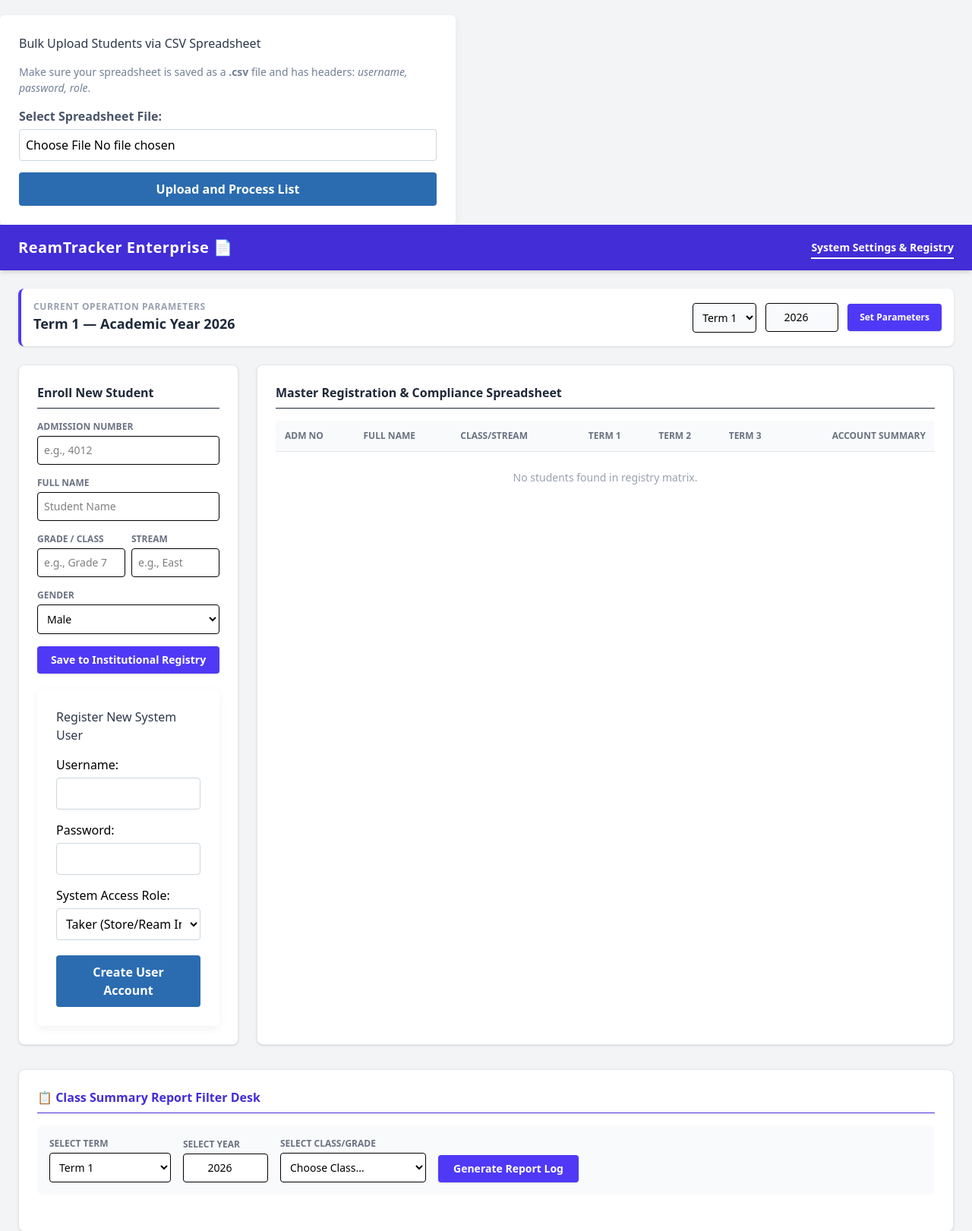
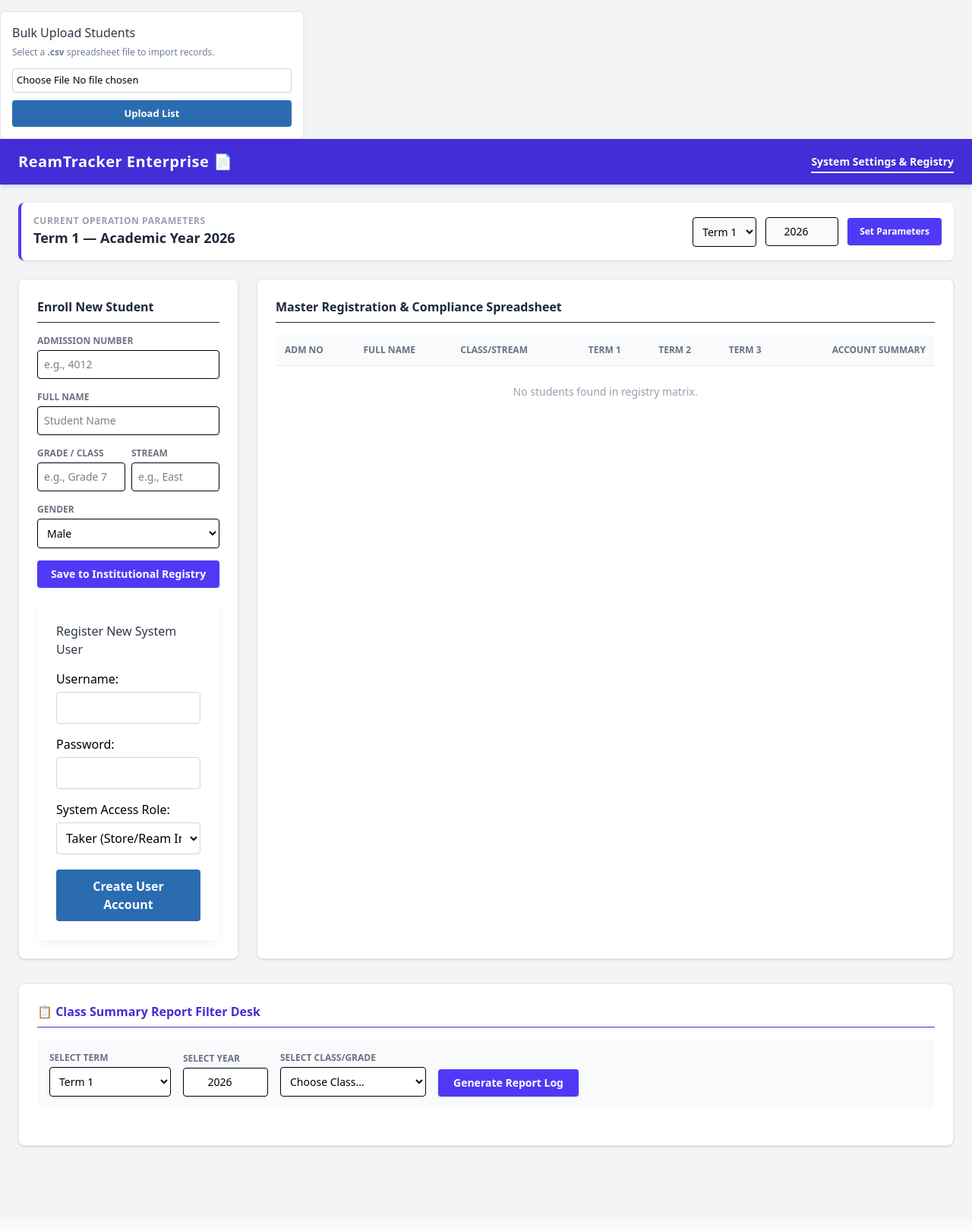
Before and after one commit to erickodhi/Ream-management, a Flask app: page /admin in a window 1280 px wide. Shown: the part 44-1665 px from the top of the page at 76% size. After the commit the page ends 1555 px from the top, so only its background shows below. Run offline with Flask 3, Linux system fonts and the light colour scheme; a user stored in the database is signed in; data comes from the database, SQL or seed files in the repository; data that the repository does not hold is empty.

Commit message:
Make CSV upload form more compact

```diff
--- a/templates/admin.html
+++ b/templates/admin.html
@@ -27,22 +27,19 @@
     </div>
   {% endif %}
 {% endwith %}
-  <div style="max-width: 600px; background: #fff; padding: 25px; border-radius: 6px; box-shadow: 0 4px 12px rgba(0,0,0,0.05); margin-top: 20px;">
-    <h3 style="margin-bottom: 15px; color: #2d3748;">Bulk Upload Students via CSV Spreadsheet</h3>
-    <p style="color: #718096; font-size: 14px; margin-bottom: 15px;">
-        Make sure your spreadsheet is saved as a <strong>.csv</strong> file and has headers: <em>username, password, role</em>.
-    </p>
+  <div style="max-width: 400px; background: #fff; padding: 15px; border-radius: 6px; box-shadow: 0 2px 8px rgba(0,0,0,0.06); margin-top: 15px; border: 1px solid #e2e8f0;">
+    <h4 style="margin: 0 0 5px 0; color: #2d3748; font-size: 16px;">Bulk Upload Students</h4>
+    <p style="color: #718096; font-size: 12px; margin: 0 0 12px 0;">Select a <strong>.csv</strong> spreadsheet file to import records.</p>
 
     <form action="{{ url_for('upload_students') }}" method="POST" enctype="multipart/form-data">
-        <div style="margin-bottom: 15px;">
-            <label style="display: block; margin-bottom: 5px; font-weight: bold; color: #4a5568;">Select Spreadsheet File:</label>
-            <input type="file" name="csv_file" accept=".csv" required style="width: 100%; padding: 8px; border: 1px solid #cbd5e0; border-radius: 4px;">
+        <div style="margin-bottom: 10px;">
+            <input type="file" name="csv_file" accept=".csv" required style="width: 100%; padding: 5px; border: 1px solid #cbd5e0; border-radius: 4px; font-size: 13px; box-sizing: border-box;">
         </div>
-        <button type="submit" style="background-color: #2b6cb0; color: white; padding: 10px 15px; border: none; border-radius: 4px; font-weight: bold; cursor: pointer; width: 100%;">
-            Upload and Process List
+        <button type="submit" style="background-color: #2b6cb0; color: white; padding: 8px 12px; border: none; border-radius: 4px; font-weight: bold; font-size: 13px; cursor: pointer; width: 100%;">
+            Upload List
         </button>
     </form>
-  </div>
+</div>
 </head>
 <body class="bg-gray-100 min-h-screen pb-24">
     <nav class="bg-indigo-700 shadow-md text-white mb-6 no-print">
```
